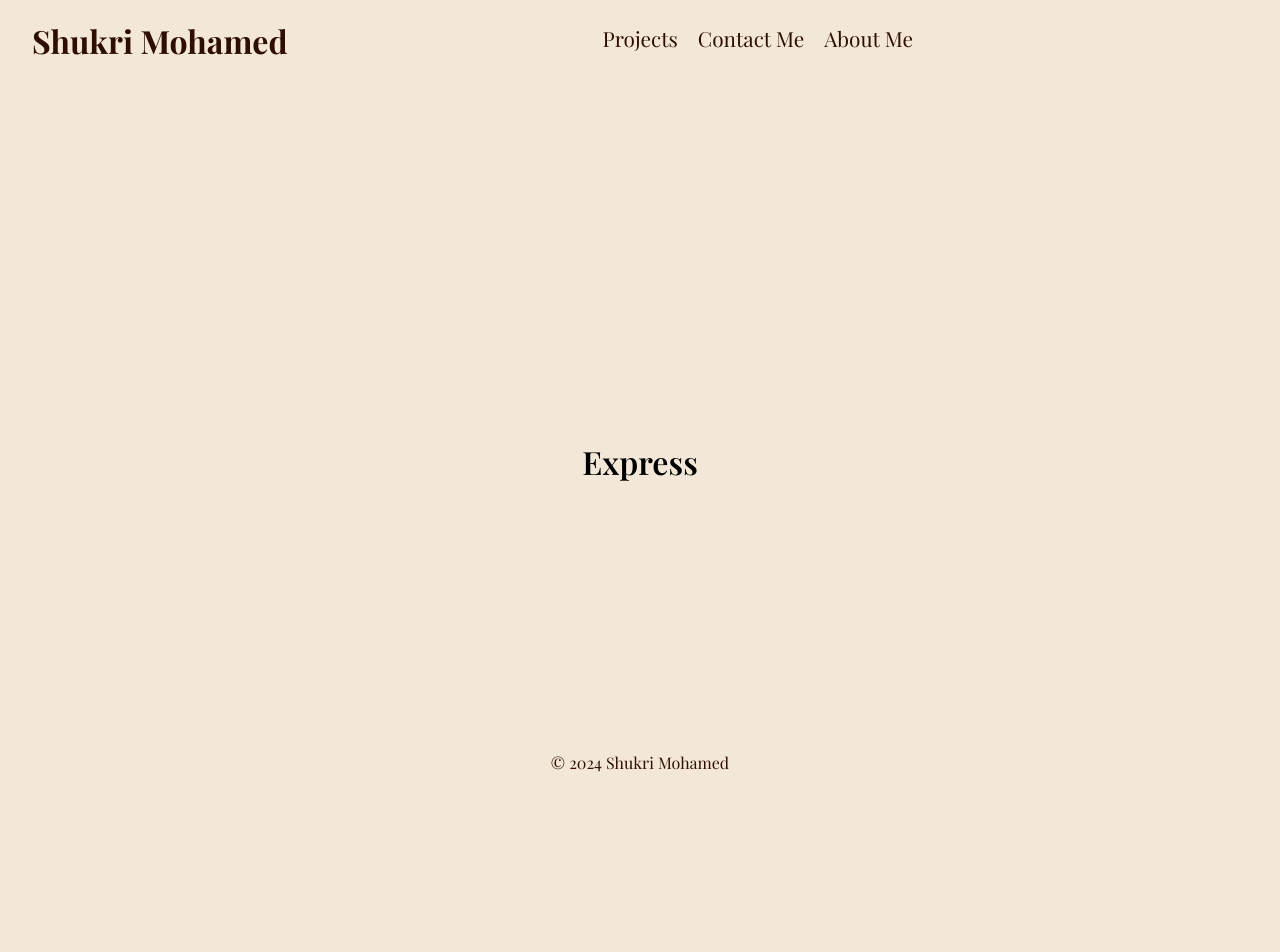
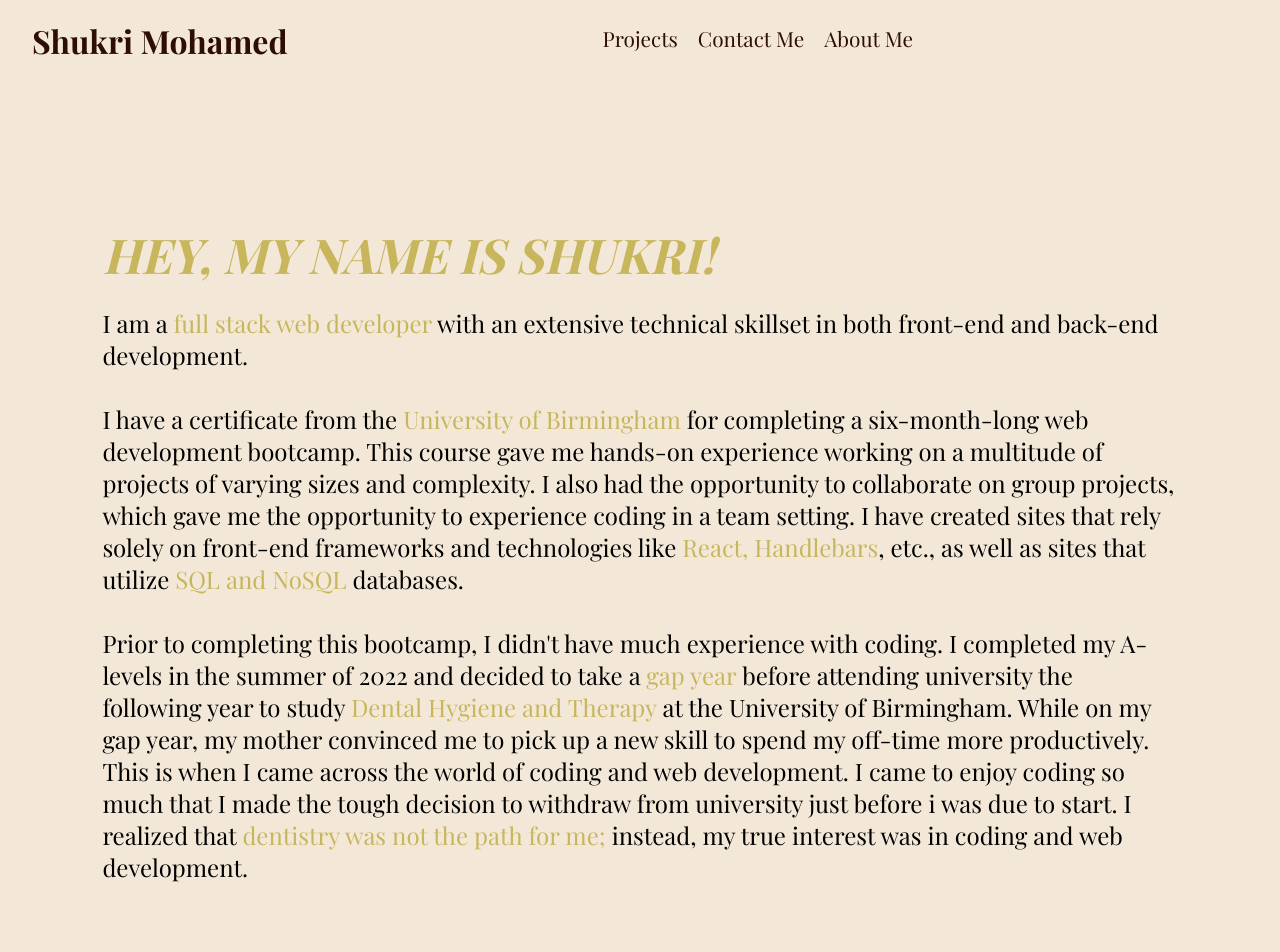
Before and after one commit to Shukrim433/portfolio, a React (Vite) app: page /about in a window 1280 px wide. Shown: the top 952 px of the page. Before the commit the page ends 800 px from the top, so only its background shows below. Built offline with nearby package versions, Linux system fonts and the light colour scheme; a web font is replaced by a local one.

Commit message:
about me page done

```diff
--- a/src/pages/AboutMePage.jsx
+++ b/src/pages/AboutMePage.jsx
@@ -1,4 +1,56 @@
 import "../styles/AboutMe.css";
 export default function AboutMePage() {
-  return <div className="about-me">Express</div>;
+  return (
+    <div className="about-me">
+      <div className="about-header" style={{ color: "#C7B65C" }}>
+        <h2>
+          {" "}
+          <b>
+            {" "}
+            <i>Hey, my name is Shukri! </i>
+          </b>
+        </h2>
+      </div>{" "}
+      <br />
+      <div className="about-body">
+        <p>
+          I am a{" "}
+          <span style={{ color: "#C7B65C" }}>full stack web developer</span>{" "}
+          with an extensive technical skillset in both front-end and back-end
+          development.
+        </p>{" "}
+        <br />
+        <p>
+          I have a certificate from the{" "}
+          <span style={{ color: "#C7B65C" }}> University of Birmingham </span>
+          for completing a six-month-long web development bootcamp. This course
+          gave me hands-on experience working on a multitude of projects of
+          varying sizes and complexity. I also had the opportunity to
+          collaborate on group projects, which gave me the opportunity to experience coding in a team setting. I have created sites that rely solely on front-end
+          frameworks and technologies like{" "}
+          <span style={{ color: "#C7B65C" }}>React, Handlebars</span>, etc., as
+          well as sites that utilize
+          <span style={{ color: "#C7B65C" }}> SQL and NoSQL </span> databases.
+        </p>
+        <br />
+        <p>
+          Prior to completing this bootcamp, I didn't have much experience with
+          coding. I completed my A-levels in the summer of 2022 and decided to
+          take a <span style={{ color: "#C7B65C" }}>gap year</span> before
+          attending university the following year to study{" "}
+          <span style={{ color: "#C7B65C" }}> Dental Hygiene and Therapy</span>{" "}
+          at the University of Birmingham. While on my gap year, my mother
+          convinced me to pick up a new skill to spend my off-time more
+          productively. This is when I came across the world of coding and web
+          development. I came to enjoy coding so much that I made the tough
+          decision to withdraw from university just before i was due to start. I
+          realized that{" "}
+          <span style={{ color: "#C7B65C" }}>
+            dentistry was not the path for me;
+          </span>{" "}
+          instead, my true interest was in coding and web development.
+        </p>
+      </div>
+    </div>
+  );
 }
--- a/src/styles/AboutMe.css
+++ b/src/styles/AboutMe.css
@@ -1,9 +1,26 @@
 .about-me {
     display: flex;
+    flex-direction: column;
+    padding: 8%;
+}
+
+.about-header{
+    font-size: 2rem;
+    text-transform: uppercase;
+}
+
+.about-body{
+    font-size: 1.5rem;
+}
+
+/*
+display: flex;
+    flex-direction: column;
     align-items: center;
     justify-content: center;
     text-align: center;
-    margin-top: 25%;
+    margin-top: 40px;
+    margin: 20px;
     font-size: 2rem;
     font-weight: 600;
-}
+     */
```
